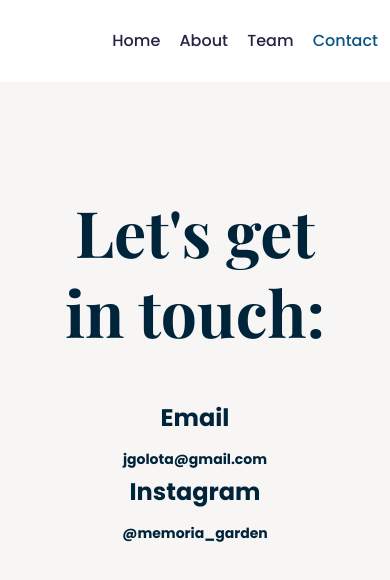
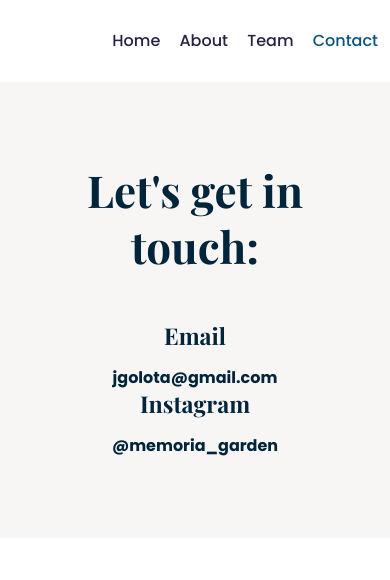
Before and after one commit to julgolota/Memoria, a plain HTML site: page contact.html in a window 390 px wide. Drawn offline with nearby package versions, Linux system fonts and the light colour scheme.

Commit message:
Fixed responsiveness

```diff
--- a/contact.html
+++ b/contact.html
@@ -57,7 +57,6 @@
       </nav>
     </div>
     <div class="hero">
-      <div class="content">
         <h1 class="mb-5">Let's get in touch:</h1>
         <div class="row justify-content-center">
         <div class="col-md-6">
@@ -73,7 +72,6 @@
               @memoria_garden
             </a>
           </p>
-        </div>
       </div>
     </div>
   </body>
--- a/style.css
+++ b/style.css
@@ -32,10 +32,11 @@ h2 {
 p {
   font-weight: normal;
   font-size: 16px;
-  line-height: 30px;
+  line-height: 25px;
 }
 
 a {
+  font-size: 16px;
   text-decoration: none;
   color: var(--branding-color);
   transition: all 100ms ease-in-out;
```
